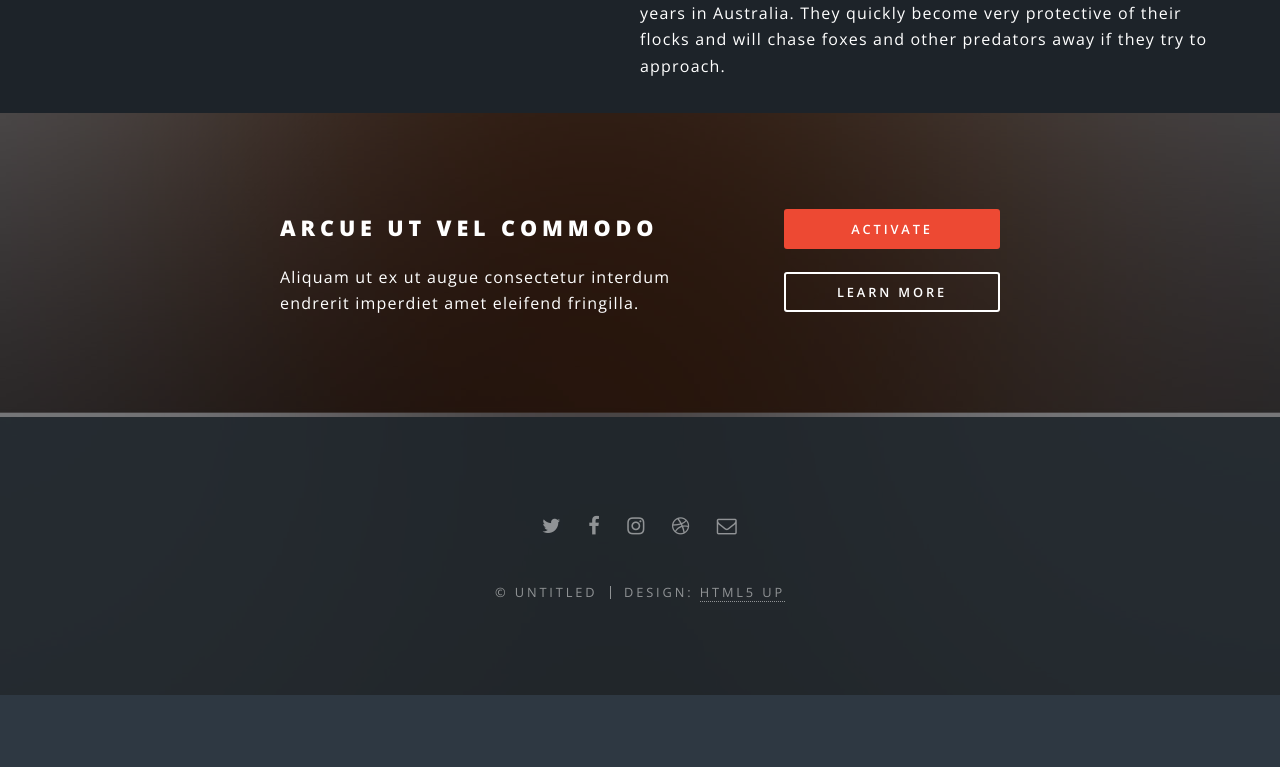
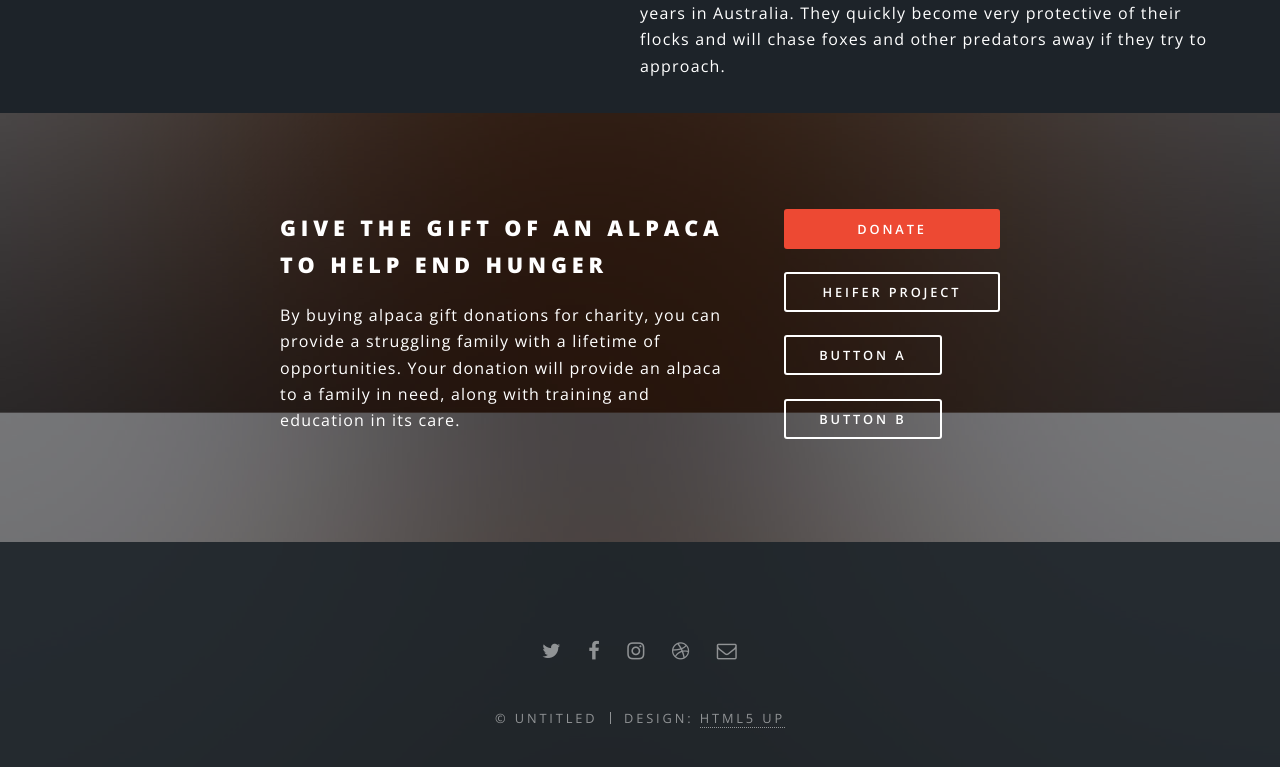
Before and after one commit to DamnGoodMeh/Spectral-Alpacas, a plain HTML site: page index.html in a window 1280 px wide. Shown: the part 2318-3085 px from the top of the page. Before the commit the page ends 3013 px from the top, so only its background shows below. Drawn offline with nearby package versions, Linux system fonts and the light colour scheme.

Commit message:
Call to action

```diff
--- a/index.html
+++ b/index.html
@@ -115,12 +115,18 @@
 					<section id="cta" class="wrapper style4">
 						<div class="inner">
 							<header>
-								<h2>Arcue ut vel commodo</h2>
-								<p>Aliquam ut ex ut augue consectetur interdum endrerit imperdiet amet eleifend fringilla.</p>
+								<h2>Give the Gift of an Alpaca to help end hunger</h2>
+								<p>By buying alpaca gift donations for charity, you can provide a struggling family with
+								a lifetime of opportunities. Your donation will provide an alpaca to a family in need, along
+								with training and education in its care.</p>
 							</header>
 							<ul class="actions stacked">
-								<li><a href="#" class="button fit primary">Activate</a></li>
-								<li><a href="#" class="button fit">Learn More</a></li>
+								<li><a href="https://www.heifer.org/campaign/end-hunger-poverty-donation.html" class="button fit primary">Donate</a></li>
+								<li><a href="https://www.heifer.org/gift-catalog/animals-nutrition/gift-of-an-alpaca-donation.html" class="button fit">Heifer Project</a>
+								<li><a href="#" class="button small">button a</a></li>
+								<li><a href="#" class="button small">button b</a></li>
+								</ul>
+								</li>
 							</ul>
 						</div>
 					</section>
```
